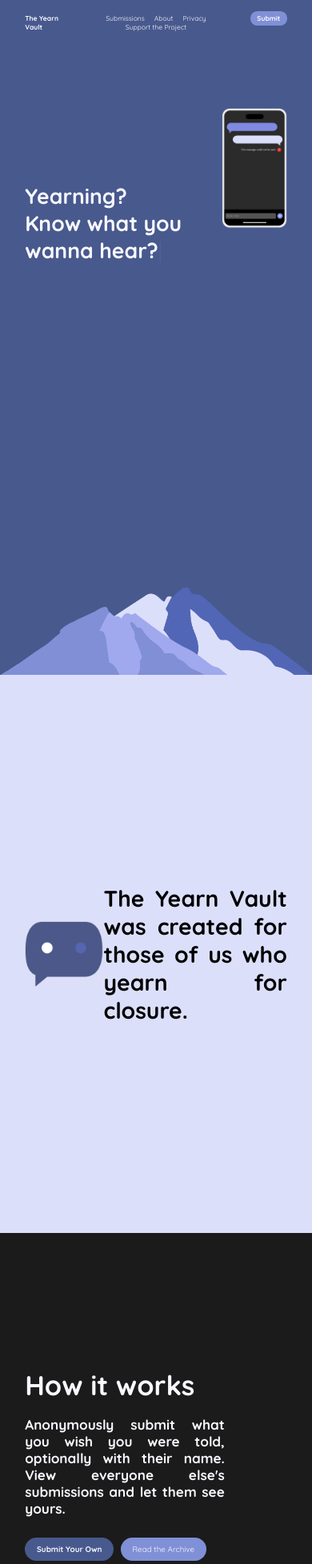
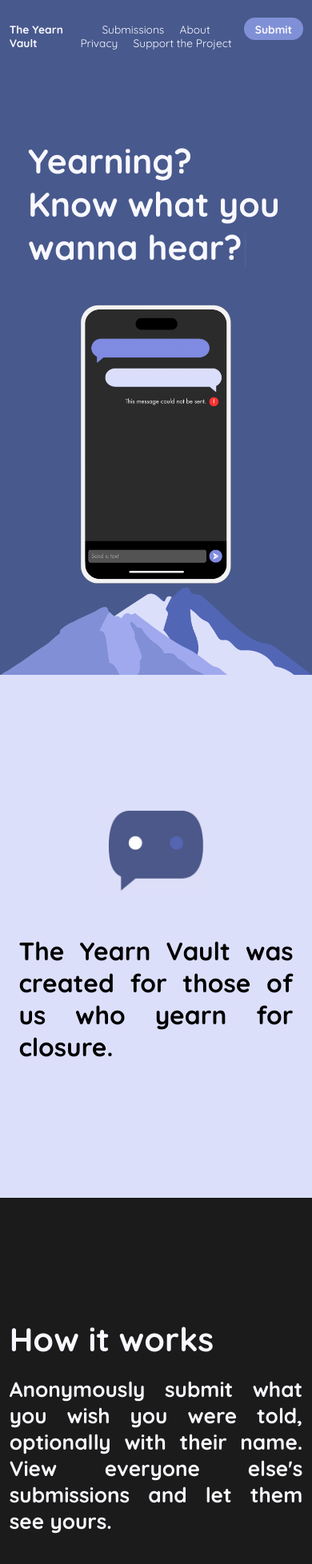
Before and after one commit to jewelcodes/the-yearn-vault, a React (Create React App) app in the folder frontend/: page / in a window 390 px wide. Shown: the top 1956 px of the page at 80% size. Built offline with nearby package versions, Linux system fonts and the light colour scheme.

Commit message:
css: start of mobile responsiveness

```diff
--- a/frontend/src/index.css
+++ b/frontend/src/index.css
@@ -116,3 +116,23 @@ a:hover {
     margin: 0 0 1.2em 0;
     padding: 0;
 }
+
+/* mobile styles */
+
+@media screen and (max-width: 1023px) {
+    * {
+        --side-spacing-desktop: 3vw;
+    }
+
+    html {
+        font-size: calc(0.5vw + 1.4vh);
+    }
+
+    .sec h1 {
+        font-size: 2em;
+    }
+
+    .sec h2 {
+        font-size: 0.8em;
+    }
+}
--- a/frontend/src/pages/Home/Home.css
+++ b/frontend/src/pages/Home/Home.css
@@ -143,3 +143,55 @@
 .home-works a:hover {
     text-decoration: none;
 }
+
+/* mobile styles */
+
+@media screen and (max-width: 1023px) {
+    .home-banner {
+        padding: 8vh calc(var(--side-spacing-desktop) * 3);
+        flex-direction: column;
+        align-content: center;
+        justify-content: center;
+    }
+
+    .home-banner h1 {
+        width: 100%;
+        margin: 1.5em 0 1em 0;
+    }
+
+    .home-banner .phone {
+        width: 60%;
+        margin: 0 auto;
+        padding-bottom: 111%;    /* aspect ratio */
+        background-position: center center;
+    }
+
+    .home-description {
+        padding: 20vh calc(var(--side-spacing-desktop) * 2);
+        flex-direction: column;
+    }
+
+    .home-description h1 {
+        width: 100%;
+        font-size: 2.3em;
+    }
+
+    .home-description .type {
+        width: 35%;
+        padding-bottom: 29.4%;      /* aspect ratio */
+        display: block;
+        margin: 0 auto 4em auto;
+    }
+
+    .home-works {
+        padding: 18vh var(--side-spacing-desktop);
+    }
+
+    .home-works h1 {
+        font-size: 3em;
+    }
+
+    .home-works h2 {
+        font-size: 1.9em;
+    }
+}
```
